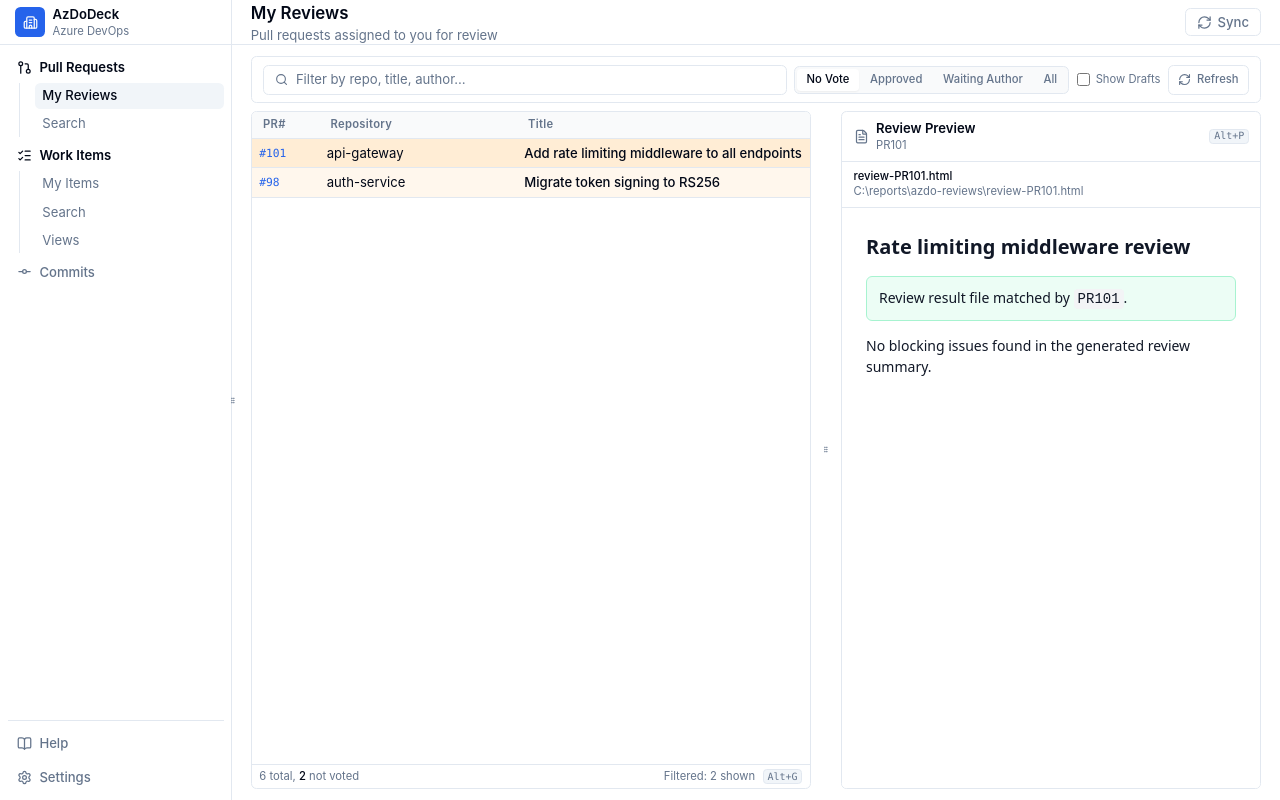
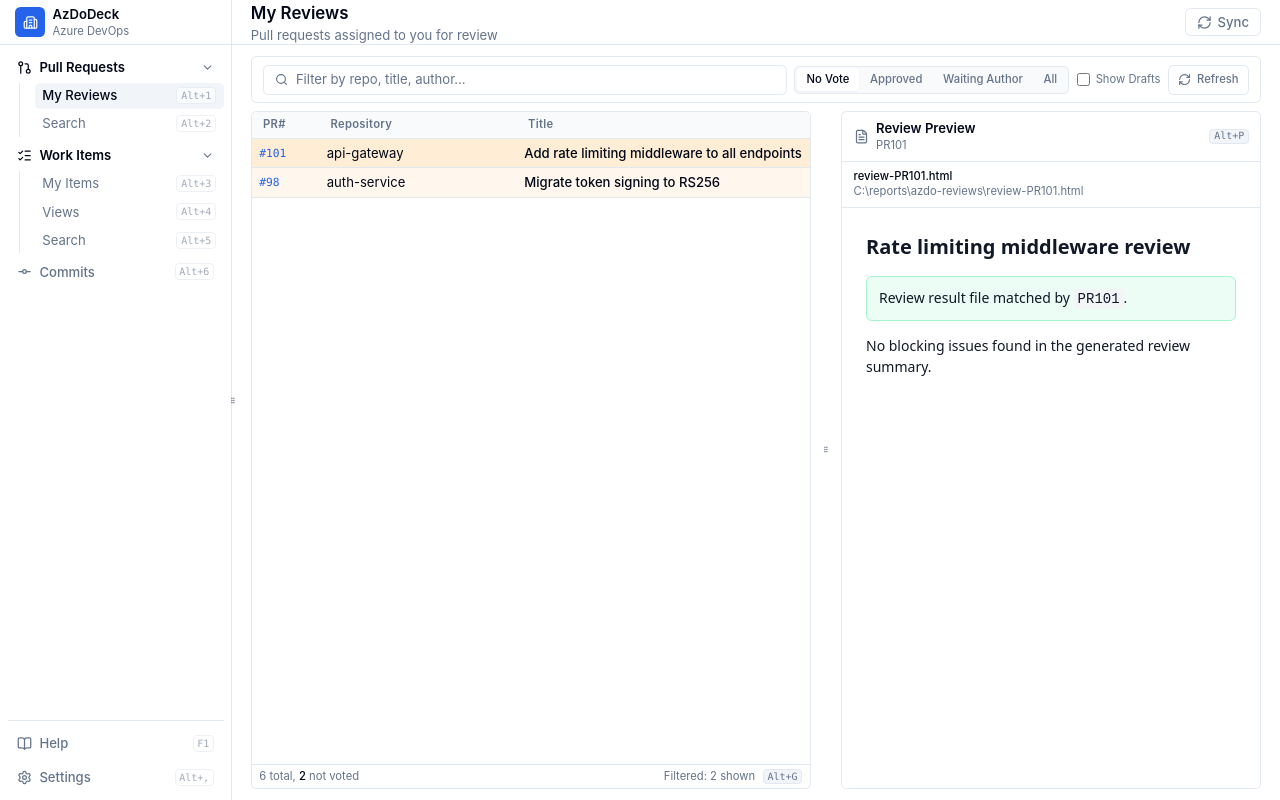
Before and after one commit to ntaksh42/DevDeck, a React (Vite) app: page / in a window 1280 px wide. Built offline with nearby package versions, Linux system fonts and the light colour scheme.

Commit message:
feat(nav): improve sidebar keyboard shortcuts

```diff
--- a/src/App.tsx
+++ b/src/App.tsx
@@ -1,6 +1,8 @@
 import {
   CSSProperties,
+  type KeyboardEvent as ReactKeyboardEvent,
   useEffect,
+  useRef,
   useState,
 } from "react";
 import {
@@ -57,6 +59,8 @@ type View =
   | "commits"
   | "settings";
 
+type NavSectionId = "pullRequests" | "workItems";
+
 const DEFAULT_SIDEBAR_WIDTH = 232;
 const SIDEBAR_WIDTH_STORAGE_KEY = "azdodeck:layout:sidebarWidth";
 
@@ -71,9 +75,18 @@ function AppShell() {
   const [view, setView] = useState<View>("myReviews");
   const [helpOpen, setHelpOpen] = useState(false);
   const [userGuideOpen, setUserGuideOpen] = useState(false);
+  const [navExpanded, setNavExpanded] = useState<Record<NavSectionId, boolean>>({
+    pullRequests: true,
+    workItems: true,
+  });
   const [sidebarWidth, setSidebarWidth] = useState(() =>
-    storedNumber(SIDEBAR_WIDTH_STORAGE_KEY, DEFAULT_SIDEBAR_WIDTH, 220, 420),
+    storedNumber(SIDEBAR_WIDTH_STORAGE_KEY, DEFAULT_SIDEBAR_WIDTH, 160, 420),
   );
+  const navRef = useRef<HTMLElement | null>(null);
+  const navTypeaheadRef = useRef<{ value: string; timer: number | null }>({
+    value: "",
+    timer: null,
+  });
   const queryClient = useQueryClient();
   const organizationsQuery = useQuery({
     queryKey: ["organizations"],
@@ -86,6 +99,118 @@ function AppShell() {
 
   const organizations = organizationsQuery.data ?? [];
   const activeView = organizations.length === 0 ? "settings" : view;
+
+  function getNavItems(): HTMLButtonElement[] {
+    const nav = navRef.current;
+    if (!nav) return [];
+    return Array.from(
+      nav.querySelectorAll<HTMLButtonElement>("[data-nav-item='true']:not(:disabled)"),
+    ).filter((item) => item.offsetParent !== null);
+  }
+
+  function focusNavigation(): void {
+    const items = getNavItems();
+    const target =
+      items.find((item) => item.dataset.navActive === "true") ?? items[0];
+    target?.focus();
+  }
+
+  function focusNavItem(current: HTMLButtonElement, delta: number): void {
+    const items = getNavItems();
+    const currentIndex = Math.max(0, items.indexOf(current));
+    const nextIndex = Math.min(items.length - 1, Math.max(0, currentIndex + delta));
+    items[nextIndex]?.focus();
+  }
+
+  function focusNavItemByTypeahead(event: KeyboardEvent): boolean {
+    if (
+      event.key.length !== 1 ||
+      event.altKey ||
+      event.ctrlKey ||
+      event.metaKey ||
+      isEditableTarget(event.target)
+    ) {
+      return false;
+    }
+
+    if (navTypeaheadRef.current.timer !== null) {
+      window.clearTimeout(navTypeaheadRef.current.timer);
+    }
+    navTypeaheadRef.current.value =
+      `${navTypeaheadRef.current.value}${event.key}`.toLowerCase();
+    navTypeaheadRef.current.timer = window.setTimeout(() => {
+      navTypeaheadRef.current.value = "";
+      navTypeaheadRef.current.timer = null;
+    }, 800);
+
+    const term = navTypeaheadRef.current.value;
+    const items = getNavItems();
+    const match = items.find((item) =>
+      (item.dataset.navLabel ?? "").toLowerCase().startsWith(term),
+    );
+    if (!match) return false;
+    match.focus();
+    return true;
+  }
+
+  function setNavSectionExpanded(id: NavSectionId, expanded: boolean): void {
+    setNavExpanded((current) => ({ ...current, [id]: expanded }));
+  }
+
+  function handleNavKeyDown(event: ReactKeyboardEvent<HTMLElement>) {
+    const current = (event.target as HTMLElement).closest<HTMLButtonElement>(
+      "[data-nav-item='true']",
+    );
+    if (!current) return;
+
+    if (event.key === "ArrowDown") {
+      event.preventDefault();
+      focusNavItem(current, 1);
+      return;
+    }
+    if (event.key === "ArrowUp") {
+      event.preventDefault();
+      focusNavItem(current, -1);
+      return;
+    }
+    if (event.key === "Home") {
+      event.preventDefault();
+      getNavItems()[0]?.focus();
+      return;
+    }
+    if (event.key === "End") {
+      event.preventDefault();
+      const items = getNavItems();
+      items[items.length - 1]?.focus();
+      return;
+    }
+    if (event.key === "ArrowRight" && current.dataset.navSection === "true") {
+      event.preventDefault();
+      const sectionId = current.dataset.sectionId as NavSectionId | undefined;
+      if (sectionId && !navExpanded[sectionId]) {
+        setNavSectionExpanded(sectionId, true);
+      } else {
+        focusNavItem(current, 1);
+      }
+      return;
+    }
+    if (event.key === "ArrowLeft" && current.dataset.navSection === "true") {
+      event.preventDefault();
+      const sectionId = current.dataset.sectionId as NavSectionId | undefined;
+      if (sectionId && navExpanded[sectionId]) {
+        setNavSectionExpanded(sectionId, false);
+      }
+      return;
+    }
+    if (event.key === "Enter" || event.key === " ") {
+      event.preventDefault();
+      current.click();
+      return;
+    }
+    if (focusNavItemByTypeahead(event.nativeEvent)) {
+      event.preventDefault();
+    }
+  }
 
   useEffect(() => {
     if (!isTauriRuntime()) return;
@@ -132,7 +257,11 @@ function AppShell() {
         return;
       }
 
-      if (event.key === "?" && !event.altKey && !isEditableTarget(event.target)) {
+      if (
+        (event.key === "?" || event.key === "F1") &&
+        !event.altKey &&
+        !isEditableTarget(event.target)
+      ) {
         event.preventDefault();
         setHelpOpen(true);
         return;
@@ -145,6 +274,12 @@ function AppShell() {
       }
 
       if (!event.altKey || event.shiftKey) {
+        return;
+      }
+
+      if (event.key === "n" || event.key === "N") {
+        event.preventDefault();
+        focusNavigation();
         return;
       }
 
@@ -190,15 +325,15 @@ function AppShell() {
 
       const nextViewByKey: Record<string, View> =
         organizations.length === 0
-          ? { "6": "settings" }
+          ? { ",": "settings" }
           : {
               "1": "myReviews",
               "2": "pullRequestSearch",
               "3": "myWorkItems",
-              "4": "workItems",
-              "5": "commits",
-              "6": "settings",
-              "7": "workItemViews",
+              "4": "workItemViews",
+              "5": "workItems",
+              "6": "commits",
+              ",": "settings",
             };
       const nextView = nextViewByKey[event.key];
       if (!nextView) {
@@ -219,22 +354,30 @@ function AppShell() {
         className="fixed inset-y-0 left-0 hidden flex-col border-r border-border bg-white lg:flex"
         style={{ width: sidebarWidth }}
       >
-        <div className="flex h-12 items-center gap-2 border-b border-border px-4">
-          <div className="flex h-8 w-8 items-center justify-center rounded-md bg-primary text-primary-foreground">
+        <div className="flex h-12 min-w-0 items-center gap-2 border-b border-border px-4">
+          <div className="flex h-8 w-8 shrink-0 items-center justify-center rounded-md bg-primary text-primary-foreground">
             <Building2 className="h-4 w-4" aria-hidden="true" />
           </div>
-          <div>
-            <p className="text-sm font-semibold">AzDoDeck</p>
-            <p className="text-xs text-muted-foreground">Azure DevOps</p>
+          <div className="min-w-0">
+            <p className="truncate text-sm font-semibold">AzDoDeck</p>
+            <p className="truncate text-xs text-muted-foreground">Azure DevOps</p>
           </div>
         </div>
-        <nav className="flex flex-1 flex-col p-2">
+        <nav
+          ref={navRef}
+          aria-label="Primary navigation"
+          className="flex flex-1 flex-col p-2"
+          onKeyDown={handleNavKeyDown}
+        >
           <div className="space-y-1">
             {/* Pull Requests section */}
             <NavSection
+              id="pullRequests"
               icon={<GitPullRequest className="h-4 w-4" aria-hidden="true" />}
               label="Pull Requests"
               disabled={organizations.length === 0}
+              expanded={navExpanded.pullRequests}
+              onExpandedChange={(expanded) => setNavSectionExpanded("pullRequests", expanded)}
             >
               <NavSubItem
                 active={activeView === "myReviews"}
@@ -252,9 +395,12 @@ function AppShell() {
               />
             </NavSection>
             <NavSection
+              id="workItems"
               icon={<ListChecks className="h-4 w-4" aria-hidden="true" />}
               label="Work Items"
               disabled={organizations.length === 0}
+              expanded={navExpanded.workItems}
+              onExpandedChange={(expanded) => setNavSectionExpanded("workItems", expanded)}
             >
               <NavSubItem
                 active={activeView === "myWorkItems"}
@@ -264,18 +410,18 @@ function AppShell() {
                 onClick={() => setView("myWorkItems")}
               />
               <NavSubItem
+                active={activeView === "workItemViews"}
+                disabled={organizations.length === 0}
+                label="Views"
+                shortcut="Alt+4"
+                onClick={() => setView("workItemViews")}
+              />
+              <NavSubItem
                 active={activeView === "workItems"}
                 disabled={organizations.length === 0}
                 label="Search"
-                shortcut="Alt+4"
+                shortcut="Alt+5"
                 onClick={() => setView("workItems")}
-              />
-              <NavSubItem
-                active={activeView === "workItemViews"}
-                disabled={organizations.length === 0}
-                label="Views"
-                shortcut="Alt+7"
-                onClick={() => setView("workItemViews")}
               />
             </NavSection>
             <NavButton
@@ -283,7 +429,7 @@ function AppShell() {
               disabled={organizations.length === 0}
               icon={<GitCommitHorizontal className="h-4 w-4" aria-hidden="true" />}
               label="Commits"
-              shortcut="Alt+5"
+              shortcut="Alt+6"
               onClick={() => setView("commits")}
             />
           </div>
@@ -292,13 +438,14 @@ function AppShell() {
               active={false}
               icon={<BookOpen className="h-4 w-4" aria-hidden="true" />}
               label="Help"
-              onClick={() => setUserGuideOpen(true)}
+              shortcut="F1"
+              onClick={() => setHelpOpen(true)}
             />
             <NavButton
               active={activeView === "settings"}
               icon={<Settings className="h-4 w-4" aria-hidden="true" />}
               label="Settings"
-              shortcut="Alt+6"
+              shortcut="Alt+,"
               onClick={() => setView("settings")}
             />
           </div>
@@ -308,7 +455,7 @@ function AppShell() {
           className="absolute inset-y-0 right-[-5px] hidden lg:flex"
           direction={1}
           max={420}
-          min={220}
+          min={160}
           onChange={setSidebarWidth}
           onReset={() => setSidebarWidth(DEFAULT_SIDEBAR_WIDTH)}
           value={sidebarWidth}
--- a/src/components/HelpDialog.tsx
+++ b/src/components/HelpDialog.tsx
@@ -15,7 +15,7 @@ export function HelpDialog({ onClose }: { onClose: () => void }) {
         role="dialog"
         aria-modal="true"
         aria-labelledby="help-title"
-        className="relative w-full max-w-sm rounded-lg border border-border bg-white p-6 shadow-xl"
+        className="relative w-full max-w-md rounded-lg border border-border bg-white p-6 shadow-xl"
         onClick={(e) => e.stopPropagation()}
       >
         <div className="mb-4 flex items-center justify-between">
@@ -37,10 +37,15 @@ export function HelpDialog({ onClose }: { onClose: () => void }) {
           <div className={row}><span>My Reviews</span><kbd className={kbd}>Alt+1</kbd></div>
           <div className={row}><span>PR Search</span><kbd className={kbd}>Alt+2</kbd></div>
           <div className={row}><span>My Work Items</span><kbd className={kbd}>Alt+3</kbd></div>
-          <div className={row}><span>WI Search</span><kbd className={kbd}>Alt+4</kbd></div>
-          <div className={row}><span>Commits</span><kbd className={kbd}>Alt+5</kbd></div>
-          <div className={row}><span>Settings</span><kbd className={kbd}>Alt+6</kbd></div>
-          <div className={row}><span>Work Item Views</span><kbd className={kbd}>Alt+7</kbd></div>
+          <div className={row}><span>Work Item Views</span><kbd className={kbd}>Alt+4</kbd></div>
+          <div className={row}><span>WI Search</span><kbd className={kbd}>Alt+5</kbd></div>
+          <div className={row}><span>Commits</span><kbd className={kbd}>Alt+6</kbd></div>
+          <div className={row}><span>Settings</span><kbd className={kbd}>Alt+,</kbd></div>
+          <div className={row}><span>Focus left navigation</span><kbd className={kbd}>Alt+N</kbd></div>
+          <div className={row}><span>Move in left navigation</span><kbd className={kbd}>↑ ↓ Home End</kbd></div>
+          <div className={row}><span>Expand / collapse section</span><kbd className={kbd}>← →</kbd></div>
+          <div className={row}><span>Open focused navigation item</span><kbd className={kbd}>Enter</kbd></div>
+          <div className={row}><span>Typeahead in navigation</span><kbd className={kbd}>A–Z</kbd></div>
           <div className={row}><span>Sync now</span><kbd className={kbd}>Alt+S</kbd></div>
           <div className={row}><span>Focus grid</span><kbd className={kbd}>Alt+G</kbd></div>
           <div className={row}><span>Focus preview</span><kbd className={kbd}>Alt+P</kbd></div>
@@ -74,7 +79,7 @@ export function HelpDialog({ onClose }: { onClose: () => void }) {
           <div className={row}><span>Save (in dialog)</span><kbd className={kbd}>Ctrl+Enter</kbd></div>
 
           <p className={section}>General</p>
-          <div className={row}><span>Show this help</span><kbd className={kbd}>?</kbd></div>
+          <div className={row}><span>Show this help</span><kbd className={kbd}>F1 / ?</kbd></div>
           <div className={row}><span>Close dialog</span><kbd className={kbd}>Esc</kbd></div>
         </div>
       </div>
--- a/src/components/Nav.tsx
+++ b/src/components/Nav.tsx
@@ -1,4 +1,14 @@
 import { type ReactNode } from "react";
+import { ChevronDown, ChevronRight } from "lucide-react";
+
+function ShortcutChip({ shortcut }: { shortcut?: string }) {
+  if (!shortcut) return null;
+  return (
+    <kbd className="ml-auto shrink-0 rounded border border-border bg-background px-1 font-mono text-[10px] font-medium leading-4 text-muted-foreground opacity-60 group-hover:opacity-100 group-focus-visible:opacity-100">
+      {shortcut}
+    </kbd>
+  );
+}
 
 export function NavButton({
   active,
@@ -21,34 +31,60 @@ export function NavButton({
       disabled={disabled}
       onClick={onClick}
       aria-keyshortcuts={shortcut}
-      className={`flex h-8 w-full items-center gap-2 rounded-md px-2.5 text-left text-sm font-medium ${
+      data-nav-item="true"
+      data-nav-active={active ? "true" : undefined}
+      data-nav-label={label}
+      title={shortcut ? `${label} (${shortcut})` : label}
+      className={`group flex h-8 w-full min-w-0 items-center gap-2 rounded-md px-2.5 text-left text-sm font-medium outline-none focus:ring-2 focus:ring-ring ${
         active ? "bg-secondary text-foreground" : "text-muted-foreground hover:bg-secondary"
       } disabled:cursor-not-allowed disabled:opacity-50`}
     >
-      {icon}
-      {label}
+      <span className="shrink-0">{icon}</span>
+      <span className="min-w-0 truncate">{label}</span>
+      <ShortcutChip shortcut={shortcut} />
     </button>
   );
 }
 
 export function NavSection({
+  id,
   icon,
   label,
   disabled = false,
+  expanded = true,
+  onExpandedChange,
   children,
 }: {
+  id: string;
   icon: ReactNode;
   label: string;
   disabled?: boolean;
+  expanded?: boolean;
+  onExpandedChange?: (expanded: boolean) => void;
   children: ReactNode;
 }) {
   return (
     <div className={disabled ? "opacity-50" : ""}>
-      <div className="flex h-8 items-center gap-2 px-2.5 text-sm font-semibold text-foreground">
-        {icon}
-        {label}
-      </div>
-      <div className="ml-3 space-y-0.5 border-l border-border pl-4">
+      <button
+        type="button"
+        disabled={disabled}
+        aria-expanded={expanded}
+        data-nav-item="true"
+        data-nav-section="true"
+        data-section-id={id}
+        data-nav-label={label}
+        onClick={() => onExpandedChange?.(!expanded)}
+        className="group flex h-8 w-full min-w-0 items-center gap-2 rounded-md px-2.5 text-left text-sm font-semibold text-foreground outline-none hover:bg-secondary focus:ring-2 focus:ring-ring disabled:cursor-not-allowed"
+      >
+        <span className="shrink-0">{icon}</span>
+        <span className="min-w-0 truncate">{label}</span>
+        {expanded ? (
+          <ChevronDown className="ml-auto h-3.5 w-3.5 shrink-0 text-muted-foreground" aria-hidden="true" />
+        ) : (
+          <ChevronRight className="ml-auto h-3.5 w-3.5 shrink-0 text-muted-foreground" aria-hidden="true" />
+        )}
+      </button>
+      <div className={`ml-3 space-y-0.5 border-l border-border pl-4 ${expanded ? "" : "hidden"}`}>
         {children}
       </div>
     </div>
@@ -74,11 +110,16 @@ export function NavSubItem({
       disabled={disabled}
       onClick={onClick}
       aria-keyshortcuts={shortcut}
-      className={`flex h-7 w-full items-center rounded-md px-2 text-left text-sm ${
+      data-nav-item="true"
+      data-nav-active={active ? "true" : undefined}
+      data-nav-label={label}
+      title={shortcut ? `${label} (${shortcut})` : label}
+      className={`group flex h-7 w-full min-w-0 items-center gap-2 rounded-md px-2 text-left text-sm outline-none focus:ring-2 focus:ring-ring ${
         active ? "bg-secondary font-medium text-foreground" : "text-muted-foreground hover:bg-secondary"
       } disabled:cursor-not-allowed disabled:opacity-50`}
     >
-      {label}
+      <span className="min-w-0 truncate">{label}</span>
+      <ShortcutChip shortcut={shortcut} />
     </button>
   );
 }
```
